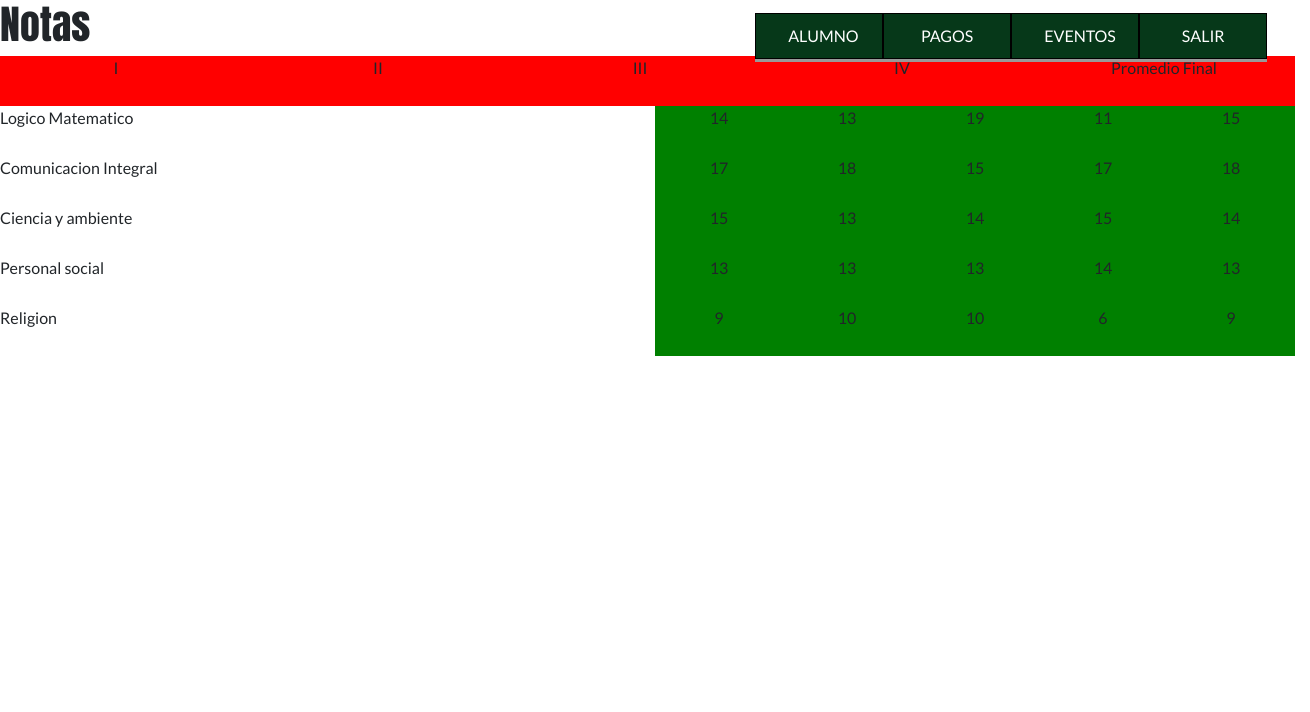
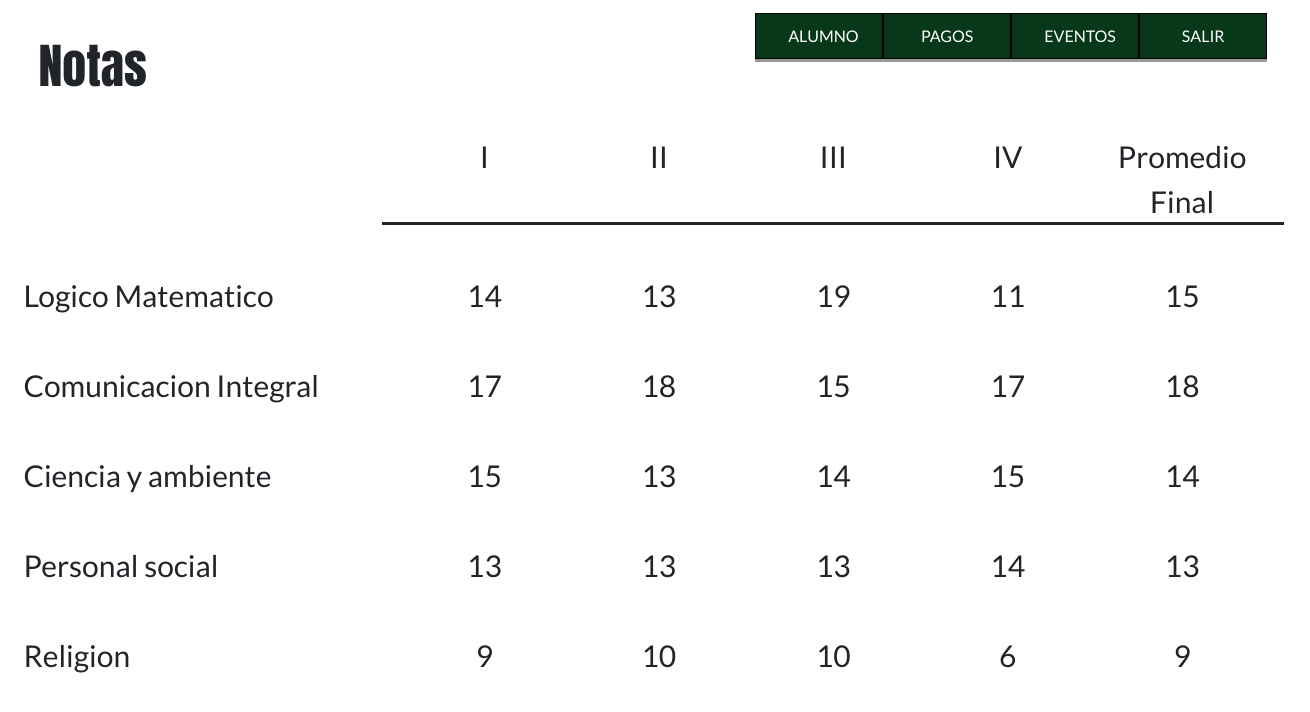
Before and after one commit to CiprianoBryan/Colegio, a React (Create React App) app: page /notas in a window 1280 px wide. Shown: the top 712 px of the page, 1310 px wide, since content can reach past the window. Built offline with nearby package versions, Linux system fonts and the light colour scheme; data requests are answered from the project's data file.

Commit message:
Finished page Notas, fixed li key

```diff
--- a/src/components/CursoNotas.js
+++ b/src/components/CursoNotas.js
@@ -4,13 +4,13 @@ import './styles/CursoNotas.css';
 
 function CursoNotas(props) {
     return (
-		<div className="CursoNotas row">
-			<div className="courseName col">
+		<div className="row">
+			<div className="courseName">
 				{props.curso.name}
 			</div>
-			<div className="col row">{
+			<div className="CursoNotas_notas row col">{
 				props.curso.notas.map((nota, i) => (
-					<li key={i} className="CursoNotas_nota col">{nota}</li>
+					<div key={i} className="CursoNotas_nota col">{nota}</div>
 				))
 			}</div>
 		</div>
--- a/src/components/styles/CursoNotas.css
+++ b/src/components/styles/CursoNotas.css
@@ -1,6 +1,15 @@
 .CursoNotas_nota {
 	width: 10%;
-	height: 50px;
+	height: 90px;
 	text-align: center;
-	background-color: green;
+	/* background-color: green; */
 }
+
+.courseName {
+	width: 30%;
+	overflow: hidden;
+}
+
+.CursoNotas_notas {
+	max-width: 50%;
+}
--- a/src/pages/Notas.js
+++ b/src/pages/Notas.js
@@ -24,8 +24,6 @@ class Notas extends React.Component {
 		});
 		try {
 			const data = await api.alumnos.read("1");
-			console.log(data);
-			console.log(data.notas);
 			this.setState({
 				loading: false,
 				data: data.notas
@@ -48,12 +46,16 @@ class Notas extends React.Component {
 		let periods = ['I', 'II', 'III', 'IV', 'Promedio Final'];
 		return (
 			<div className="Notas">
-				<h1>Notas</h1>
-				<div className="row">{
+				<h1 className="title">Notas</h1>
+				<div className="Notas_container">
+					<div className="row">
+						<div className="col"/>
+						<div className="col row">{
 							periods.map((period, i) => (
 								<li key={i} className="labelPeriod col">{period}</li>
 							))
 						}</div>
+					</div>
 					{
 						this.state.data.map((curso, i) => (
 							<li key={i}>
@@ -62,6 +64,7 @@ class Notas extends React.Component {
 						))
 					}
 				</div>
+			</div>
 		);
 	}
 }
--- a/src/pages/styles/Notas.css
+++ b/src/pages/styles/Notas.css
@@ -1,6 +1,33 @@
 .labelPeriod {
-	width: 10%;
+	width: 20%;
 	height: 50px;
 	text-align: center;
-	background-color: red;
+	/* background-color: red; */
 }
+
+.title {
+	margin-left: 3%;
+	margin-top: 3%;
+	font-size: 300%;
+}
+
+.Notas_container {
+	width: 95%;
+	margin-left: 3%;
+	margin-top: 3%;
+	font-size: 30px;
+}
+
+.Notas_container > div > div:first-child {
+	max-width: 30%;
+	/* background-color: blue; */
+}
+
+.Notas_container > div > div:last-child {
+	border-bottom-style: solid;
+	padding-bottom: 3%;
+}
+
+.Notas_container > div {
+	margin-bottom: 4%;
+}
```
Lines whose indentation alone changed are shown as unchanged.
